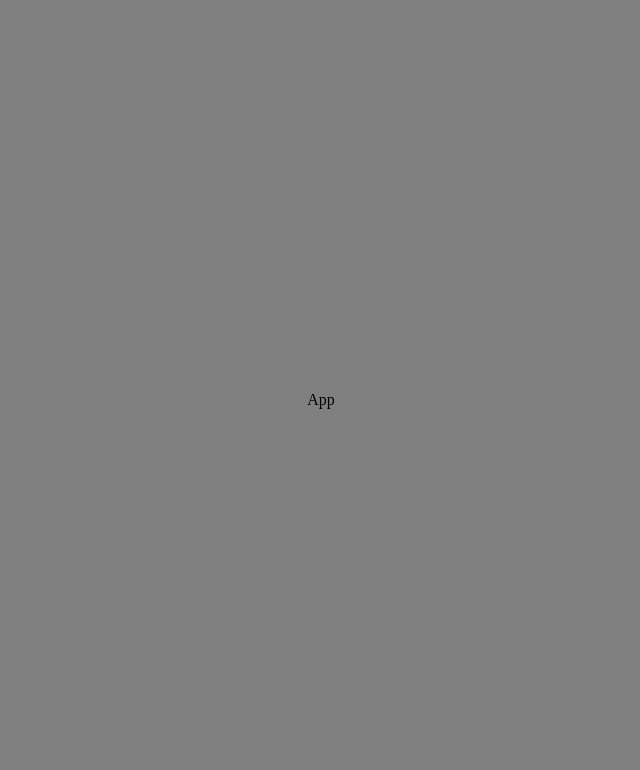
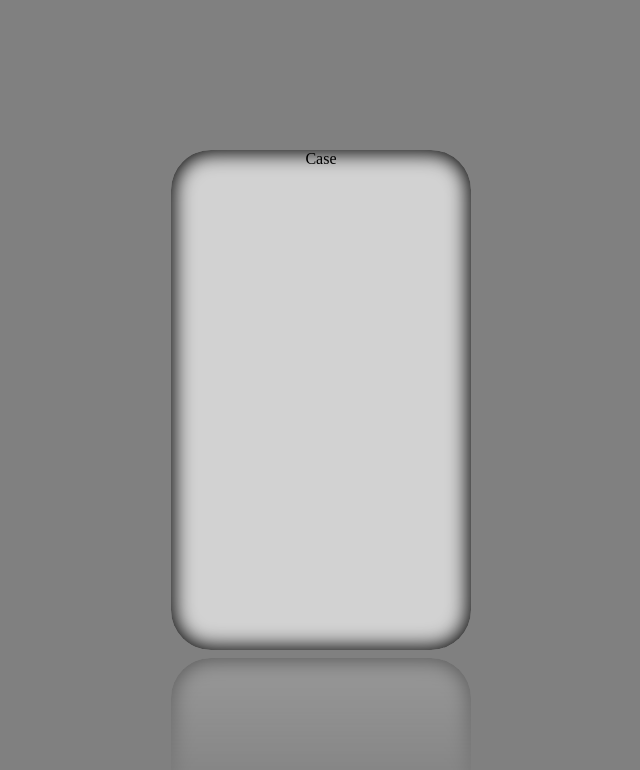
Before and after one commit to Manohar7730/IPOD, a React (Vite) app: page / in a window 1280 px wide. Shown: the top 770 px of the page, without its empty margins (319-959 px from the left). Built offline with nearby package versions, Linux system fonts and the light colour scheme.

Commit message:
completed the design of Ipod Case Component

```diff
--- a/src/components/App.jsx
+++ b/src/components/App.jsx
@@ -1,7 +1,13 @@
 import { Component } from "react";
 import "../styles/App.css";
+import Case from "./Case";
+
 export default class App extends Component {
   render() {
-    return <div>App</div>;
+    return (
+      <>
+        <Case />
+      </>
+    );
   }
 }
--- /dev/null
+++ b/src/components/Case.jsx
@@ -0,0 +1,12 @@
+import { Component } from "react";
+import "../styles/Case.css";
+
+export default class Case extends Component {
+  render() {
+    return (
+      <>
+        <div className="case">Case</div>
+      </>
+    );
+  }
+}
--- /dev/null
+++ b/src/styles/Case.css
@@ -0,0 +1,11 @@
+.case {
+  height: 500px;
+  width: 300px;
+  display: flex;
+  align-items: center;
+  flex-direction: column;
+  background-color: rgb(210, 210, 210);
+  border-radius: 40px;
+  box-shadow: inset 0 0 20px 3px black;
+  -webkit-box-reflect: below 8px -webkit-gradient(linear, left top, left bottom, from(transparent), color-stop(70%, transparent), to(rgba(250, 250, 250, 0.3)));
+}
```
